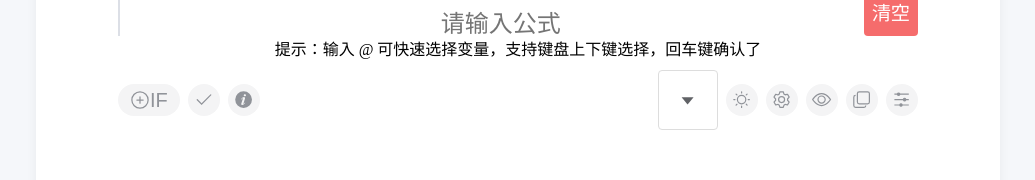
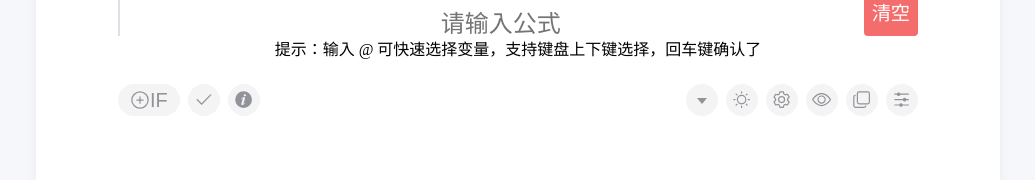
Before and after one commit to iwangbowen/vue-expression-editor, a Vue app: page / in a window 1280 px wide. Shown: the part 290-470 px from the top of the page, without its empty margins (122-1157 px from the left). Built offline with nearby package versions, Linux system fonts and the light colour scheme.

Commit message:
优化布局切换按钮，修改为标准按钮元素并调整样式；新增暗色模式下的按钮样式，改善用户体验。

```diff
--- a/src/components/ExpressionEditor.vue
+++ b/src/components/ExpressionEditor.vue
@@ -55,13 +55,12 @@
         </div>
       </div>
       <div class="right-actions">
-        <!-- 修改布局切换按钮图标 -->
-        <el-button class="layout-toggle" :class="{ 'is-horizontal': horizontalLayout }"
-          :title="horizontalLayout ? '切换为上下布局' : '切换为左右布局'" @click="toggleLayout">
+        <!-- 修改布局切换按钮 -->
+        <button class="layout-toggle" @click="toggleLayout" :title="horizontalLayout ? '切换为上下布局' : '切换为左右布局'">
           <el-icon>
             <component :is="CaretBottom" :class="['layout-icon', { 'rotate-90': horizontalLayout }]" />
           </el-icon>
-        </el-button>
+        </button>
         <button v-if="showTheme" class="theme-toggle" @click="toggleTheme" :class="{ active: isDarkMode }" title="切换主题">
           <el-icon>
             <Moon v-if="isDarkMode" />
@@ -3177,4 +3176,52 @@ button:active {
 :deep(.calculator) {
   margin: 0 auto; /* 确保计算器组件居中 */
 }
+
+/* 修改布局切换按钮样式 */
+.layout-toggle {
+  @extend %tool-button;
+  width: $button-size-sm;
+  height: $button-size-sm;
+  padding: 0;
+  font-size: 16px;
+  transition: all 0.3s ease;
+
+  .el-icon {
+    margin: 0;
+    font-size: inherit;
+  }
+
+  /* 修改图标旋转样式 */
+  .layout-icon {
+    transition: transform 0.3s ease;
+
+    &.rotate-90 {
+      transform: rotate(-90deg);
+    }
+  }
+
+  &:hover {
+    background-color: var(--el-fill-color-light);
+    color: var(--el-color-primary);
+  }
+
+  &:active {
+    background-color: var(--el-color-primary-light-8);
+  }
+}
+
+/* 修改暗色模式下布局切换按钮样式 */
+:root.dark-mode .layout-toggle {
+  background-color: var(--editor-hover);
+  color: var(--editor-text);
+
+  &:hover {
+    background-color: var(--el-fill-color);
+    color: var(--el-color-primary);
+  }
+
+  &:active {
+    background-color: var(--el-color-primary-light-8);
+  }
+}
 </style>
```
